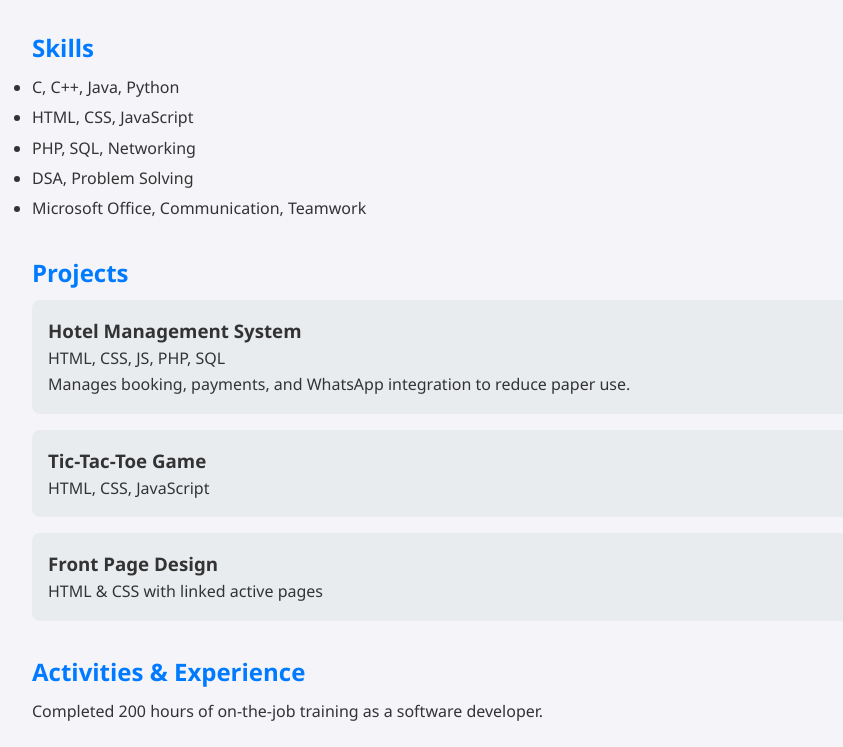
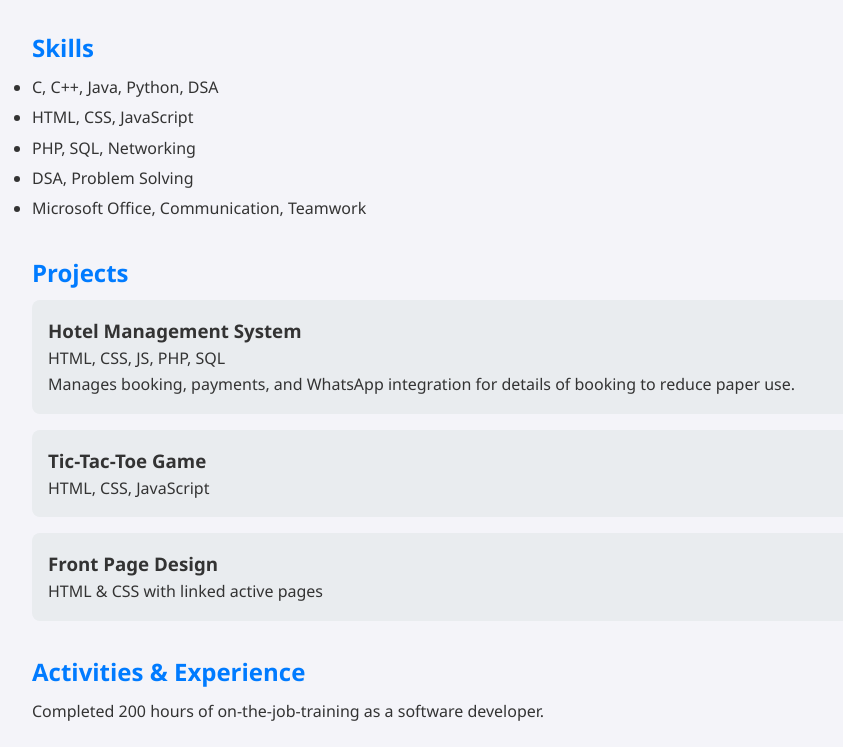
Before and after one commit to shubham2001ssr/PORTFOLIO, a plain HTML site: page index.html in a window 1280 px wide. Shown: the part 533-1280 px from the top of the page, without its empty margins (0-843 px from the left). Drawn offline with Linux system fonts and the light colour scheme.

Commit message:
Update index.html

```diff
--- a/index.html
+++ b/index.html
@@ -37,7 +37,7 @@
     <section>
       <h2>Skills</h2>
       <ul class="skills">
-        <li>C, C++, Java, Python</li>
+        <li>C, C++, Java, Python, DSA</li>
         <li>HTML, CSS, JavaScript</li>
         <li>PHP, SQL, Networking</li>
         <li>DSA, Problem Solving</li>
@@ -50,7 +50,7 @@
       <div class="project">
         <h3>Hotel Management System</h3>
         <p>HTML, CSS, JS, PHP, SQL</p>
-        <p>Manages booking, payments, and WhatsApp integration to reduce paper use.</p>
+        <p>Manages booking, payments, and WhatsApp integration for details of booking to reduce paper use.</p>
       </div>
       <div class="project">
         <h3>Tic-Tac-Toe Game</h3>
@@ -64,7 +64,7 @@
 
     <section>
       <h2>Activities & Experience</h2>
-      <p>Completed 200 hours of on-the-job training as a software developer.</p>
+      <p>Completed 200 hours of on-the-job-training as a software developer.</p>
     </section>
 
     <section>
```
